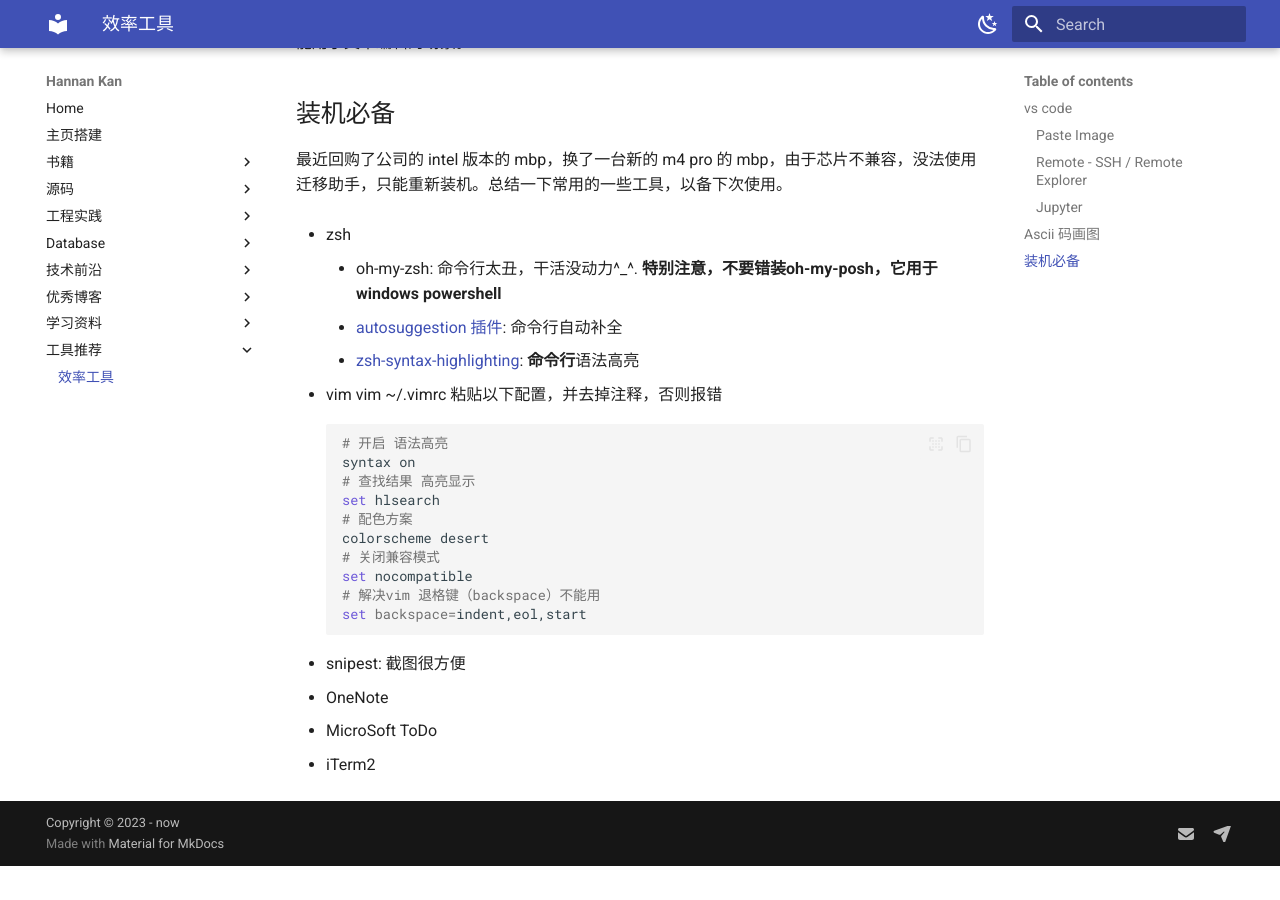
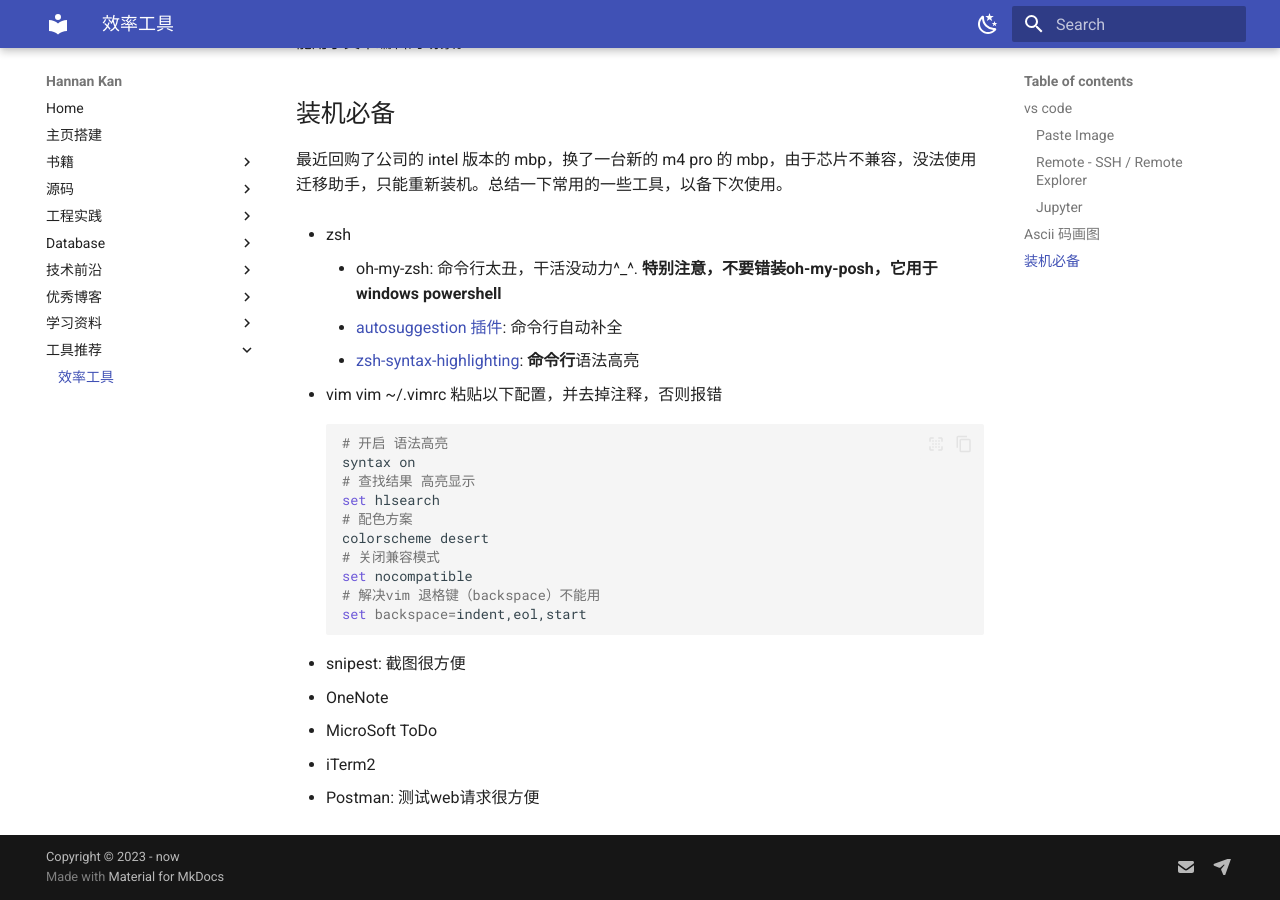
Before and after one commit to HannanKan/homepage, an MkDocs documentation site: the page built from docs/utils/efficiency_tools.md, in a window 1280 px wide and 900 px high, scrolled down 1066 px. Built offline with MkDocs 1.6.1 and Material for MkDocs 9.7.7, drawn with Linux system fonts in a browser that asks for light colours; comment, search, counter and statistics services are not loaded; before the commit the page ends 1932 px from its top, so only the background shows below that.

Commit message:
新增装机必备: postman

```diff
--- a/docs/utils/efficiency_tools.md
+++ b/docs/utils/efficiency_tools.md
@@ -53,3 +53,4 @@ set backspace=indent,eol,start
 * OneNote
 * MicroSoft ToDo
 * iTerm2
+* Postman: 测试web请求很方便
```
